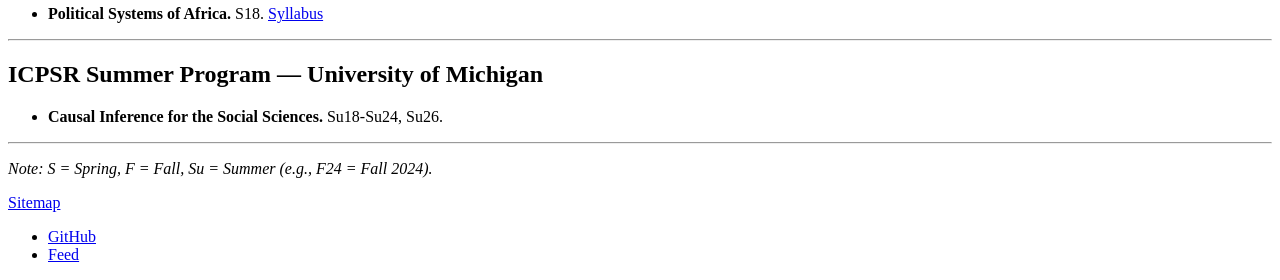
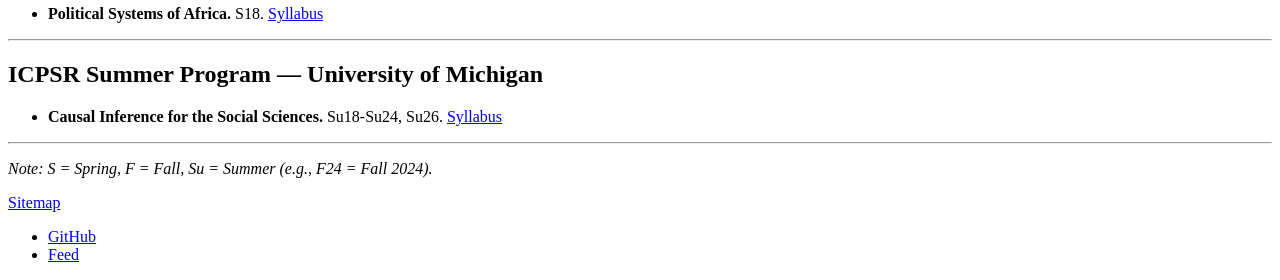
Before and after one commit to tl2624/tl2624.github.io, a Jekyll site: the page built from _pages/teaching.md, in a window 1280 px wide. Shown: the part 1217-1497 px from the top of the page. Built offline with Jekyll 4.4.1, drawn with Linux system fonts in a browser that asks for light colours; some web fonts are replaced.

Commit message:
Fix formatting for ICPSR Summer Program syllabus link

```diff
--- a/_pages/teaching.md
+++ b/_pages/teaching.md
@@ -27,6 +27,7 @@
 ## ICPSR Summer Program — University of Michigan
 
 - **Causal Inference for the Social Sciences.** Su18-Su24, Su26.
+  [Syllabus](https://tl2624.github.io/files/ICPSR_Causal_Inference_Syllabus.pdf)
 
 ---
 
```
